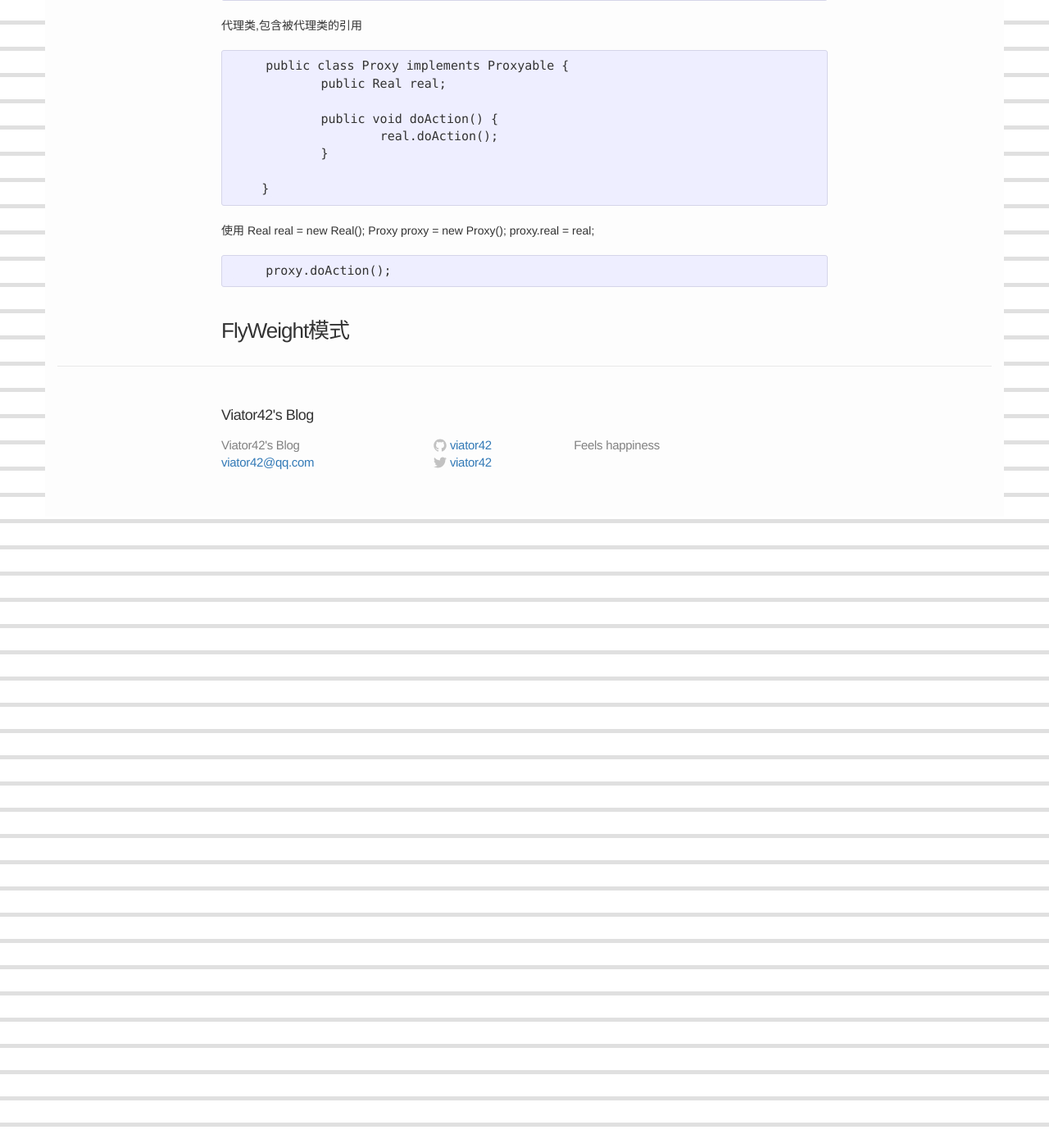
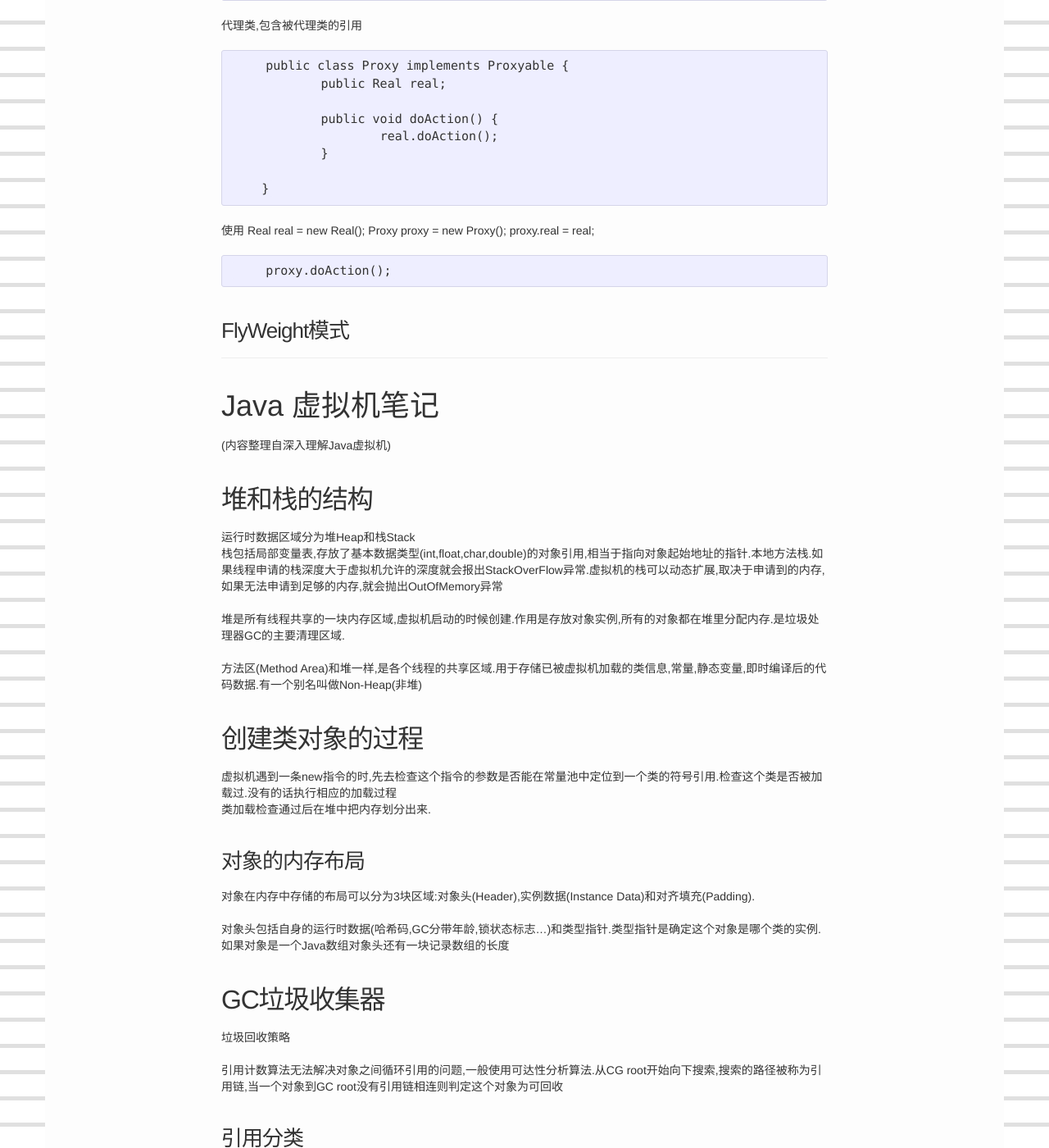
Before and after one commit to viator42/viator42.github.io, a Jekyll site: the page built from _posts/2018-2-24-java-notes.markdown, in a window 1280 px wide and 1400 px high, scrolled down 24814 px. Shown: the whole window at 82% size. Built offline with Jekyll 4.4.1, drawn with Linux system fonts in a browser that asks for light colours; some of the changed text lies outside the part shown.

Commit message:
update post

```diff
--- a/_posts/2018-2-24-java-notes.markdown
+++ b/_posts/2018-2-24-java-notes.markdown
@@ -1101,3 +1101,47 @@ Momento类保存目标类的数据
         proxy.doAction();
 
 ### FlyWeight模式
+
+--------
+
+# Java 虚拟机笔记
+
+(内容整理自深入理解Java虚拟机)
+
+## 堆和栈的结构
+
+运行时数据区域分为堆Heap和栈Stack
+栈包括局部变量表,存放了基本数据类型(int,float,char,double)的对象引用,相当于指向对象起始地址的指针.本地方法栈.如果线程申请的栈深度大于虚拟机允许的深度就会报出StackOverFlow异常.虚拟机的栈可以动态扩展,取决于申请到的内存,如果无法申请到足够的内存,就会抛出OutOfMemory异常
+
+堆是所有线程共享的一块内存区域,虚拟机启动的时候创建.作用是存放对象实例,所有的对象都在堆里分配内存.是垃圾处理器GC的主要清理区域.
+
+方法区(Method Area)和堆一样,是各个线程的共享区域.用于存储已被虚拟机加载的类信息,常量,静态变量,即时编译后的代码数据.有一个别名叫做Non-Heap(非堆)
+
+## 创建类对象的过程
+
+虚拟机遇到一条new指令的时,先去检查这个指令的参数是否能在常量池中定位到一个类的符号引用.检查这个类是否被加载过.没有的话执行相应的加载过程
+类加载检查通过后在堆中把内存划分出来.
+
+### 对象的内存布局
+
+对象在内存中存储的布局可以分为3块区域:对象头(Header),实例数据(Instance Data)和对齐填充(Padding).
+
+对象头包括自身的运行时数据(哈希码,GC分带年龄,锁状态标志...)和类型指针.类型指针是确定这个对象是哪个类的实例.如果对象是一个Java数组对象头还有一块记录数组的长度
+
+## GC垃圾收集器
+
+垃圾回收策略
+
+引用计数算法无法解决对象之间循环引用的问题,一般使用可达性分析算法.从CG root开始向下搜索,搜索的路径被称为引用链,当一个对象到GC root没有引用链相连则判定这个对象为可回收
+
+### 引用分类
+
+__强引用__
+
+垃圾回收期不会回收的对象
+
+__软引用__
+
+__弱引用__
+
+__虚引用__
```
